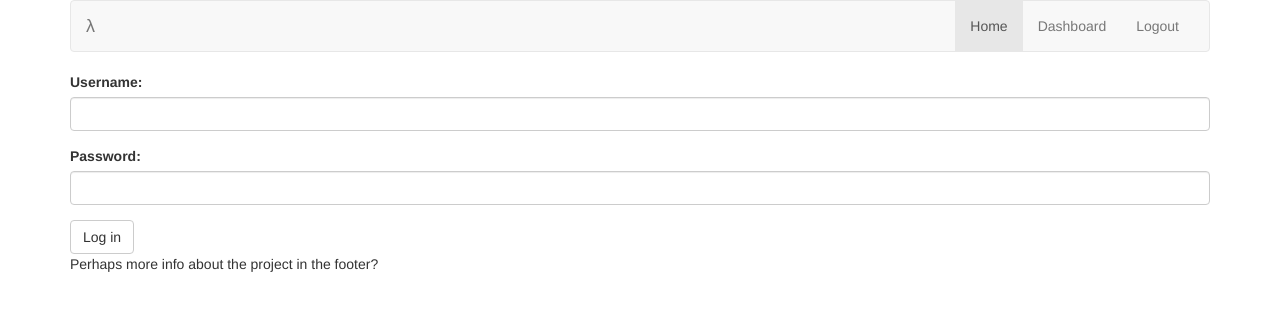
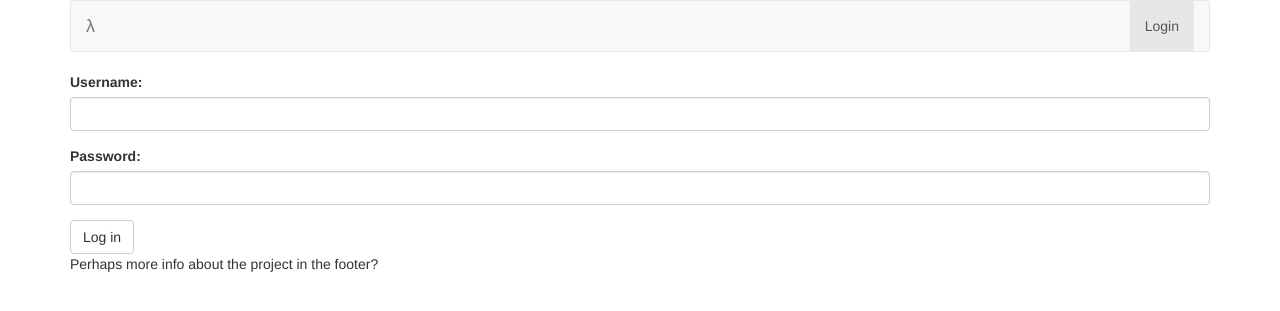
Before and after one commit to jawrainey/atc, a Flask app: page / in a window 1280 px wide. Shown: the top 311 px of the page. Run offline with Flask 2, Linux system fonts and the light colour scheme; some libraries are stand-ins or nearby versions.

Commit message:
Add basic login validation.
- As this is a prototype encrypting passwords is not a priority. Flask-login will be used instead at a later time.

```diff
--- a/app/templates/base.html
+++ b/app/templates/base.html
@@ -10,9 +10,12 @@
         <div class="container-fluid">
           <a class="navbar-brand" href="/">&lambda;</a>
           <ul class="nav navbar-nav pull-right">
-            <li class="active"><a href="/">Home</a></li>
-            <li><a href="/dashboard">Dashboard</a></li>
+            {% if session['logged_in'] %}
+            <li class="active"><a href="/create">Create</a></li>
             <li><a href="/logout">Logout</a></li>
+            {% else %}
+            <li class="active"><a href="/">Login</a></li>
+            {% endif %}
           </ul>
         </div>
       </nav>
--- a/app/views.py
+++ b/app/views.py
@@ -1,14 +1,17 @@
 from flask import Flask, render_template, session, redirect, url_for, flash
-from app import app, forms
-
+from app import app, forms, models
 
 @app.route('/', methods=['GET', 'POST'])
 def index():
     login_form = forms.LoginForm()
     if login_form.validate_on_submit():
-        # TODO: validate user against db
-        flash('The form has been submitted successfully.')
-        return redirect(url_for('index'))
+        user = models.User.query.filter_by(username = login_form.username.data).first()
+        if user:
+            # Used to display user-specific nav items
+            session['logged_in'] = True
+            return redirect(url_for('create'))
+        else:
+            flash('Invalid username or password.')
     return render_template('login.html', form=login_form)
 
 
```
